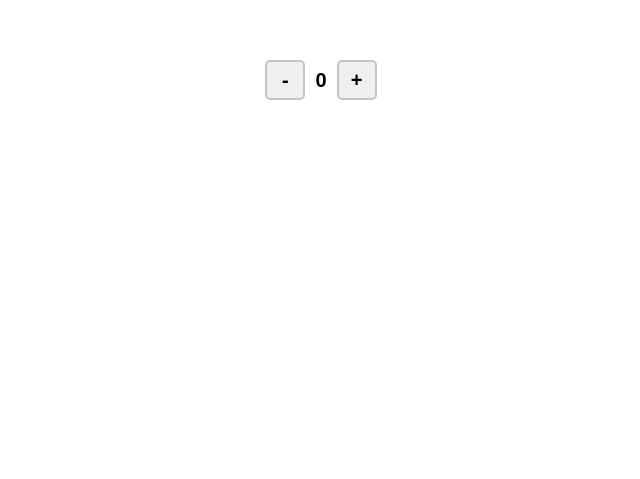
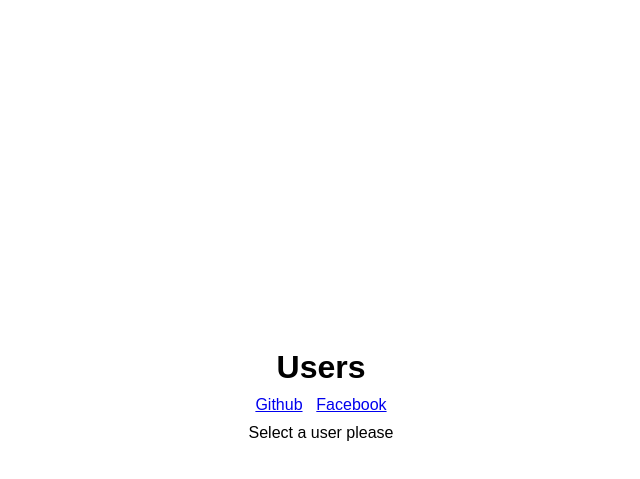
Before and after one commit to TommyTheMob/React-Hooks, a React app: page / in a window 1280 px wide. Shown: the part 325-804 px from the top of the page, without its empty margins (319-959 px from the left). Built offline with nearby package versions, Linux system fonts and the light colour scheme.

Commit message:
initial, no hooks

```diff
--- a/package.json
+++ b/package.json
@@ -29,7 +29,8 @@
     "dependencies": {
         "core-js": "^3.5.0",
         "react": "^17.0.2",
-        "react-dom": "^17.0.2"
+        "react-dom": "^17.0.2",
+        "react-router-dom": "^5.1.2"
     },
     "description": ""
 }
--- a/src/App.jsx
+++ b/src/App.jsx
@@ -1,11 +1,26 @@
 import React from "react";
-import Counter from "./Counter.jsx";
+import {BrowserRouter, Route, Switch, Link} from 'react-router-dom'
+import User from './User.jsx'
 
 const App = () => {
     return (
-        <>
-            <Counter />
-        </>
+        <div className="page">
+            <BrowserRouter>
+                <div className="page__content">
+                    <h1>Users</h1>
+                    <ul className="navigation">
+                        <li className="navigation__item"><Link to="/users/github">Github</Link></li>
+                        <li className="navigation__item"><Link to="/users/facebook">Facebook</Link></li>
+                    </ul>
+                    <Switch>
+                        <Route path="/users/:userId" component={User} />
+                        <Route path="">
+                            <span>Select a user please</span>
+                        </Route>
+                    </Switch>
+                </div>
+            </BrowserRouter>
+        </div>
     )
 }
 
--- a/src/Counter.jsx
+++ /dev/null
@@ -1,30 +0,0 @@
-import React, { useState } from "react";
-import './counter.scss'
-
-const Counter = () => {
-    const [counter, setCounter] = useState(0)
-    return (
-        <div className="counter">
-            <button
-                className="counter__button"
-                onClick={() => setCounter(counter - 1)}
-            >
-                -
-            </button>
-            <span
-                className="counter__value"
-                onClick={() => setCounter(0)}
-            >
-                    {counter}
-                </span>
-            <button
-                className="counter__button"
-                onClick={() => setCounter(counter + 1)}
-            >
-                +
-            </button>
-        </div>
-    )
-}
-
-export default Counter
--- /dev/null
+++ b/src/User.jsx
@@ -0,0 +1,61 @@
+import React from "react";
+import './user.scss'
+
+class User extends React.Component {
+    state = {
+        userData: null
+    }
+
+    componentDidMount() {
+        this.fetchUserData()
+    }
+
+    componentDidUpdate(prevProps) {
+        const prevUser = prevProps.match.params.userId
+        const currentUser = this.props.match.params.userId
+
+        if (prevUser !== currentUser ) {
+            this.fetchUserData()
+        }
+    }
+
+    fetchUserData = () => {
+        const {match} = this.props
+        fetch(`https://api.github.com/users/${match.params.userId}`)
+            .then(response => {
+                if (response.ok) {
+                    return response.json()
+                }
+
+                throw new Error()
+            })
+            .then(userData => {
+                this.setState({
+                    userData,
+                })
+            })
+    }
+
+    render() {
+        const { userData } = this.state
+        if (!userData) {
+            return null
+        }
+        const { name, location, avatar_url } = userData
+        return (
+            <div className="user">
+                <img
+                    src={avatar_url}
+                    alt="User Avatar"
+                    className="user__avatar"
+                />
+                <div className="user__info">
+                    <span className="user__name">{ name }</span>
+                    <span className="user__location">{ location }</span>
+                </div>
+            </div>
+        )
+    }
+}
+
+export default User
--- a/src/counter.scss
+++ /dev/null
@@ -1,30 +0,0 @@
-.counter {
-  font-family: Arial, Helvetica, sans-serif;
-  font-weight: bold;
-  font-size: 20px;
-
-  width: 200px;
-  height: 200px;
-
-  display: flex;
-  justify-content: center;
-  align-items: center;
-
-  padding: 5px;
-
-  &__button {
-    font-weight: bold;
-    font-size: 20px;
-
-    width: 40px;
-    height: 40px;
-
-    border: 2px solid #c5c5c5;
-    border-radius: 5px;
-  }
-
-  &__value {
-    margin-left: 10px;
-    margin-right: 10px;
-  }
-}
--- a/src/index.scss
+++ b/src/index.scss
@@ -1,6 +1,39 @@
+* {
+  margin: 0;
+  padding: 0;
+}
+
+body {
+  height: 1440px;
+}
+
 #root {
-  margin-top: 300px;
+  height: 100%;
+
+  font-family: Arial, Helvetica, sans-serif;
+}
+
+.page {
+  height: 100%;
 
   display: flex;
   justify-content: center;
+  align-items: center;
+
+  &__content {
+    h1 {
+      text-align: center;
+
+      margin-bottom: 10px;
+    }
+  }
 }
+
+.navigation {
+  list-style: none;
+
+  display: flex;
+  justify-content: space-around;
+
+  margin: 10px 0;
+}
--- /dev/null
+++ b/src/user.scss
@@ -0,0 +1,23 @@
+.user {
+  text-align: center;
+
+  &__avatar {
+    width: 100px;
+    height: 100px;
+
+    border-radius: 100%;
+  }
+
+  &__info {
+  }
+
+  &__name {
+    margin-right: 10px;
+
+    font-weight: bold;
+  }
+
+  &__location {
+    color: #7e7e7e;
+  }
+}
--- a/webpack.config.js
+++ b/webpack.config.js
@@ -5,7 +5,8 @@ const webpack = require('webpack');
 module.exports = {
     entry: './src/index.jsx',
     output: {
-        filename: "bundle.js"
+        filename: "bundle.js",
+        publicPath: "/"
     },
     module: {
         rules: [
@@ -32,5 +33,9 @@ module.exports = {
         new HtmlWebpackPlugin({
             template: "./src/index.html"
         })
-    ]
+    ],
+    devServer: {
+        hot: true,
+        historyApiFallback: true
+    }
 }
```
Also changed, not shown: 1 other file (tests, documents, lock files or other folders).
